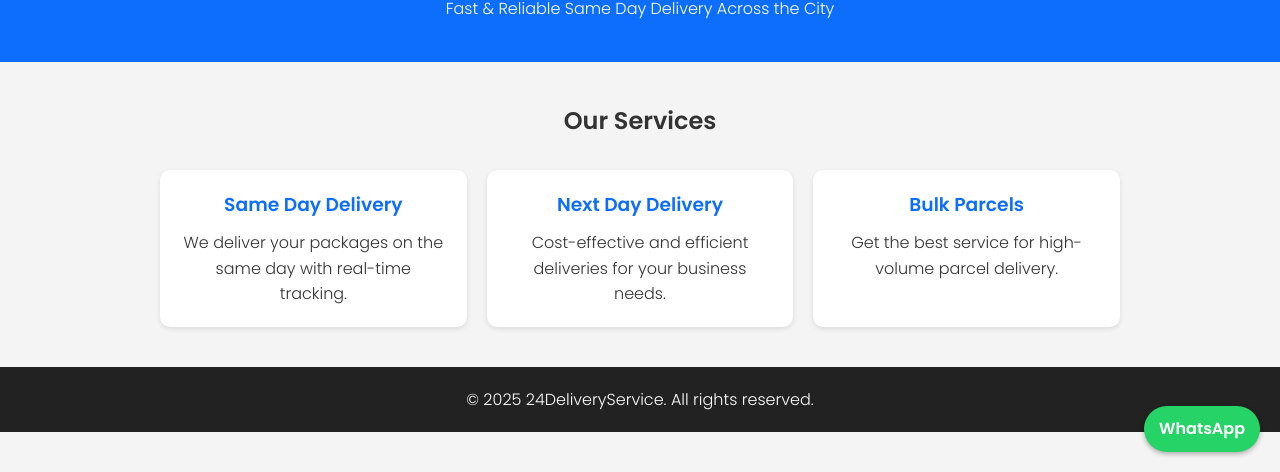
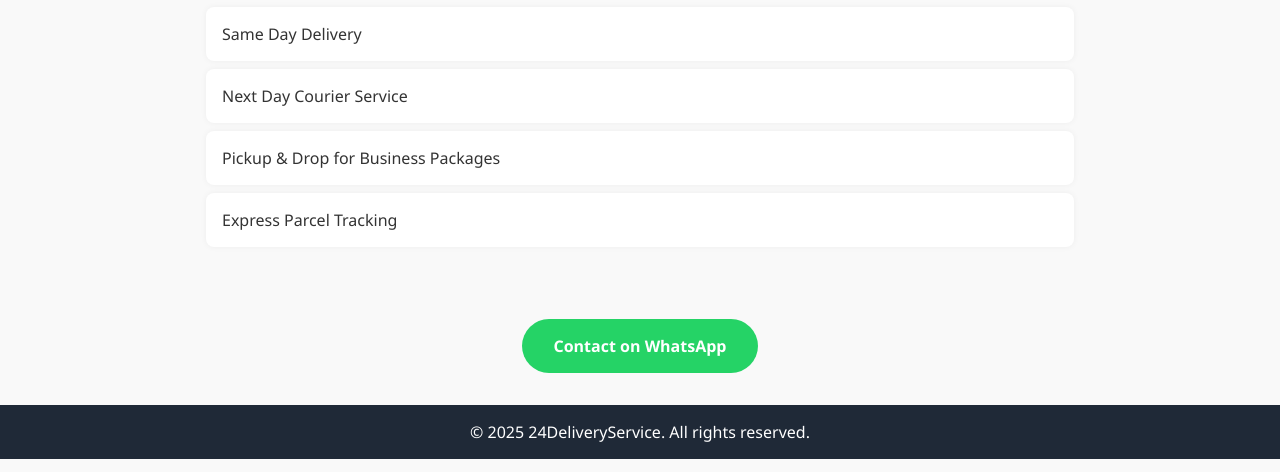
Before and after one commit to xunaidali143/24deliveryservice-, a plain HTML site: page index.html in a window 1280 px wide. Shown: the part 328-800 px from the top of the page. Drawn offline with Linux system fonts and the light colour scheme.

Commit message:
index.html

```diff
--- a/index.html
+++ b/index.html
@@ -1,42 +1,124 @@
-
 <!DOCTYPE html>
 <html lang="en">
 <head>
   <meta charset="UTF-8" />
   <meta name="viewport" content="width=device-width, initial-scale=1.0" />
   <title>24DeliveryService</title>
-  <link href="https://fonts.googleapis.com/css2?family=Poppins:wght@300;600&display=swap" rel="stylesheet">
-  <link rel="stylesheet" href="style.css">
+  <style>
+    * {
+      margin: 0;
+      padding: 0;
+      box-sizing: border-box;
+      font-family: 'Segoe UI', Tahoma, Geneva, Verdana, sans-serif;
+    }
+
+    body {
+      background: #f9f9f9;
+      color: #333;
+    }
+
+    header {
+      background: #1f2937;
+      color: white;
+      padding: 1.5rem;
+      text-align: center;
+    }
+
+    header h1 {
+      font-size: 2rem;
+      letter-spacing: 1px;
+    }
+
+    .section {
+      padding: 2rem 1rem;
+      max-width: 900px;
+      margin: auto;
+    }
+
+    .intro p {
+      font-size: 1.2rem;
+      line-height: 1.6;
+      margin-top: 1rem;
+    }
+
+    .services h2 {
+      margin-bottom: 1rem;
+      font-size: 1.5rem;
+      color: #1f2937;
+    }
+
+    .services ul {
+      list-style-type: none;
+    }
+
+    .services li {
+      background: white;
+      padding: 1rem;
+      margin-bottom: 0.5rem;
+      border-radius: 8px;
+      box-shadow: 0 0 6px rgba(0,0,0,0.05);
+    }
+
+    .whatsapp-btn {
+      display: block;
+      width: fit-content;
+      margin: 2rem auto 0;
+      background: #25D366;
+      color: white;
+      padding: 1rem 2rem;
+      border-radius: 50px;
+      text-decoration: none;
+      font-weight: bold;
+      transition: background 0.3s ease;
+    }
+
+    .whatsapp-btn:hover {
+      background: #1ebe5d;
+    }
+
+    footer {
+      text-align: center;
+      padding: 1rem;
+      background: #1f2937;
+      color: white;
+      margin-top: 2rem;
+    }
+
+    @media (max-width: 600px) {
+      .intro p {
+        font-size: 1rem;
+      }
+    }
+  </style>
 </head>
 <body>
+
   <header>
-    <img src="logo.png" alt="24DeliveryService Logo" class="logo">
     <h1>24DeliveryService</h1>
-    <p>Fast & Reliable Same Day Delivery Across the City</p>
+    <p>Same Day / Next Day Delivery Across the City</p>
   </header>
 
-  <section>
-    <h2 style="text-align:center; margin-bottom:30px;">Our Services</h2>
-    <div class="services">
-      <div class="service">
-        <h3>Same Day Delivery</h3>
-        <p>We deliver your packages on the same day with real-time tracking.</p>
-      </div>
-      <div class="service">
-        <h3>Next Day Delivery</h3>
-        <p>Cost-effective and efficient deliveries for your business needs.</p>
-      </div>
-      <div class="service">
-        <h3>Bulk Parcels</h3>
-        <p>Get the best service for high-volume parcel delivery.</p>
-      </div>
-    </div>
+  <section class="section intro">
+    <p>Welcome to 24DeliveryService — your trusted logistics partner for fast, secure and reliable delivery service. We make sure your package reaches its destination on time, every time.</p>
   </section>
 
+  <section class="section services">
+    <h2>Our Services</h2>
+    <ul>
+      <li>Same Day Delivery</li>
+      <li>Next Day Courier Service</li>
+      <li>Pickup & Drop for Business Packages</li>
+      <li>Express Parcel Tracking</li>
+    </ul>
+  </section>
+
+  <a class="whatsapp-btn" href="https://wa.me/971568087186" target="_blank">
+    Contact on WhatsApp
+  </a>
+
   <footer>
-    <p>&copy; 2025 24DeliveryService. All rights reserved.</p>
+    &copy; 2025 24DeliveryService. All rights reserved.
   </footer>
 
-  <a class="whatsapp-btn" href="https://wa.me/971568087186" target="_blank">WhatsApp</a>
 </body>
 </html>
```
